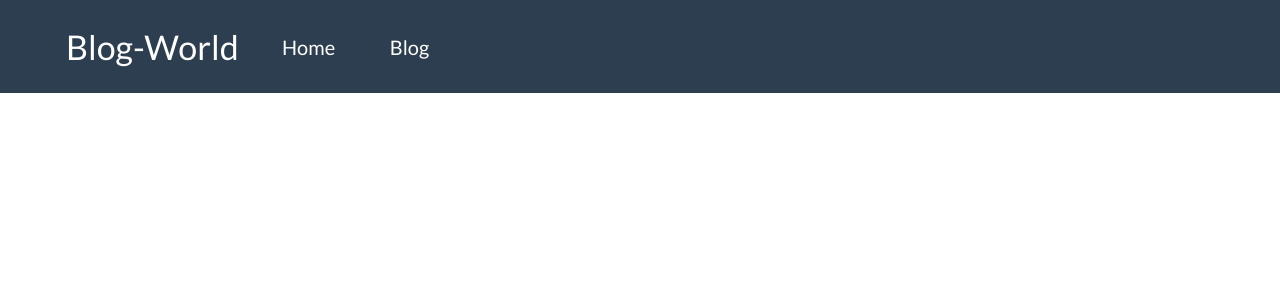
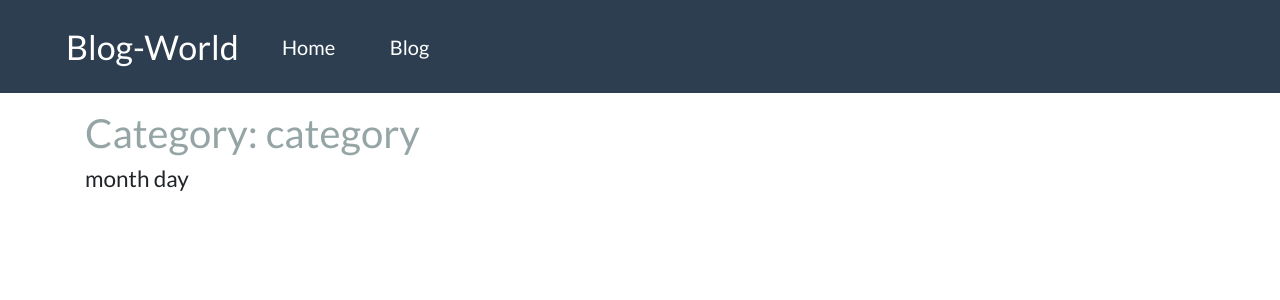
Before and after one commit to ravinduf/django-react-blog, a React (Create React App) app in the folder frontend/: page /blog/1 in a window 1280 px wide. Shown: the top 300 px of the page. Built offline with nearby package versions, Linux system fonts and the light colour scheme.

Commit message:
created basic structure in BlogDetail.js

```diff
--- a/frontend/src/components/BlogDetail.js
+++ b/frontend/src/components/BlogDetail.js
@@ -1,10 +1,21 @@
-import React from 'react'
+import React, { useState } from 'react'
+import { Container } from 'react-bootstrap'
 
 const BlogDetail = () => {
+
+    const [blog, setBlog] = useState({});
+    const createBlog = () => {
+        return {__html: blog.content }
+    };
+
     return (
-        <div>
+        <Container className="mt-3">
+            <h1 className="display-2"></h1>
+            <h2 className="text-muted mt-3">Category: category</h2>
+            <h4>month day</h4>
 
-        </div>
+            <div className="mt-5 mb-5" dangerouslySetInnerHTML={createBlog()} />
+        </Container>
     )
 }
 
```
